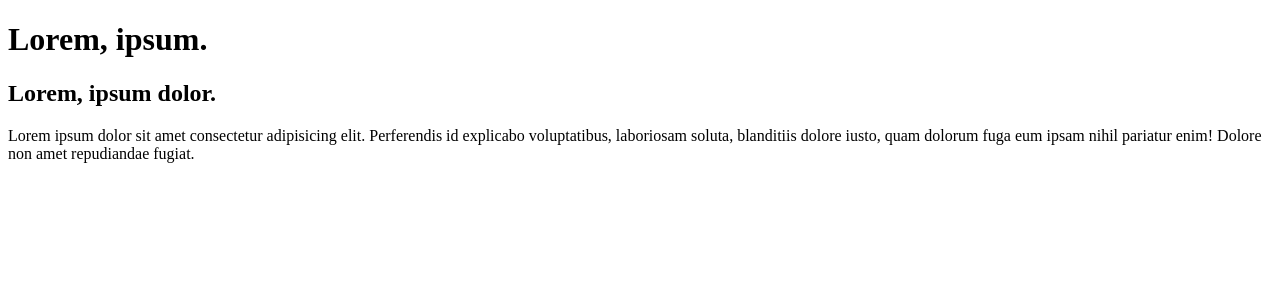
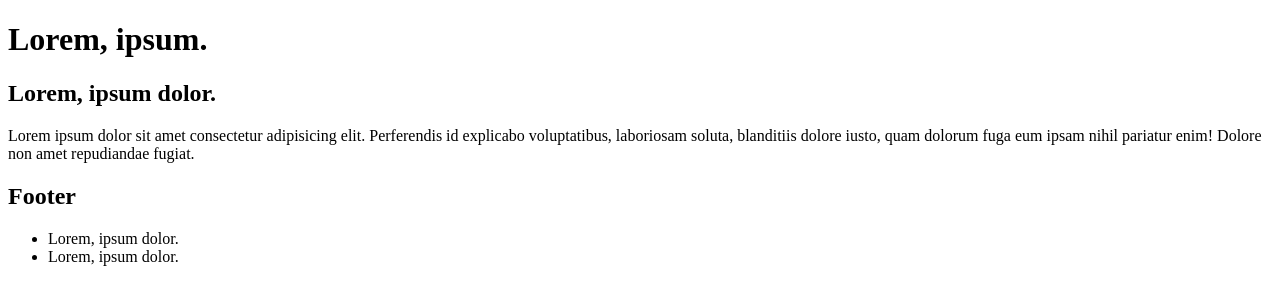
Before and after one commit to VasylUlianovskyi/git-branching, a plain HTML site: page index.html in a window 1280 px wide. Drawn offline with Linux system fonts and the light colour scheme.

Commit message:
Fix min page

```diff
--- a/index.html
+++ b/index.html
@@ -18,5 +18,12 @@
         fugiat.
       </p>
     </main>
+    <footer>
+      <h2>Footer</h2>
+      <ul>
+        <li>Lorem, ipsum dolor.</li>
+        <li>Lorem, ipsum dolor.</li>
+      </ul>
+    </footer>
   </body>
 </html>
```
